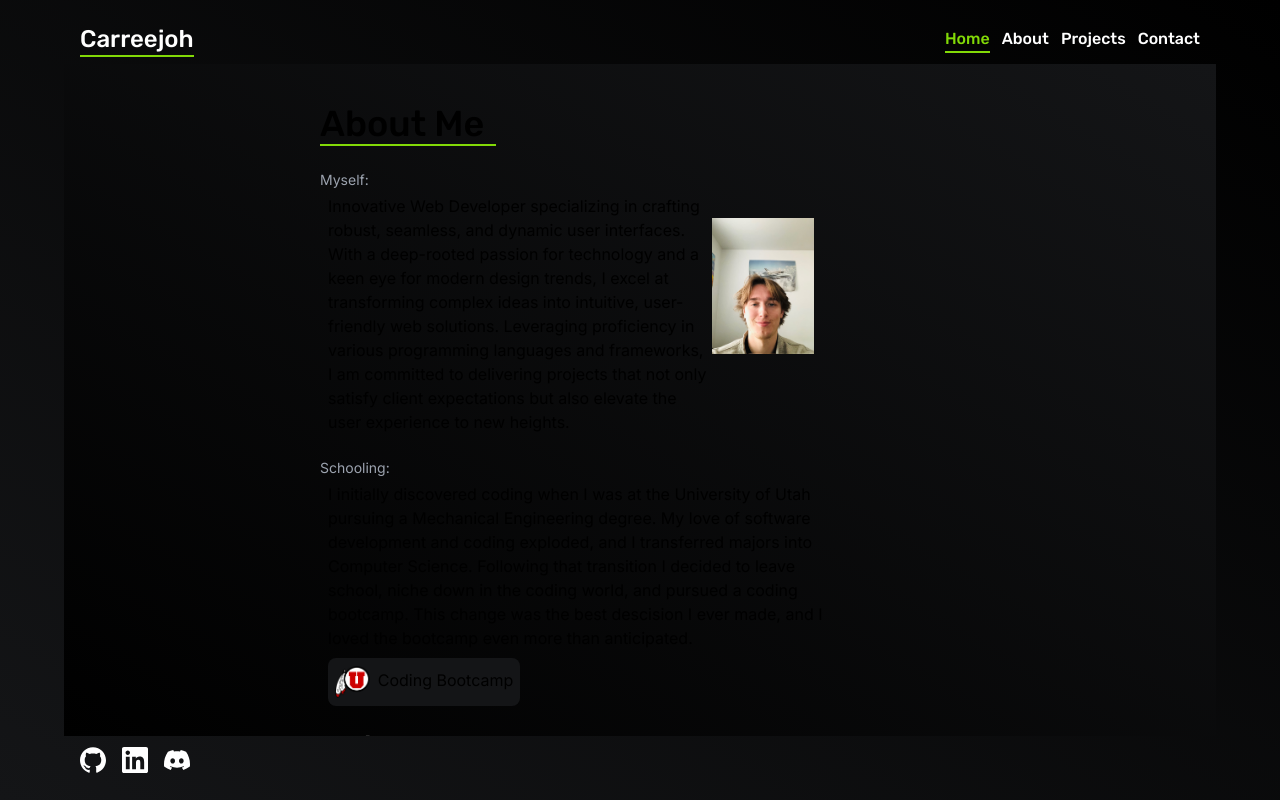
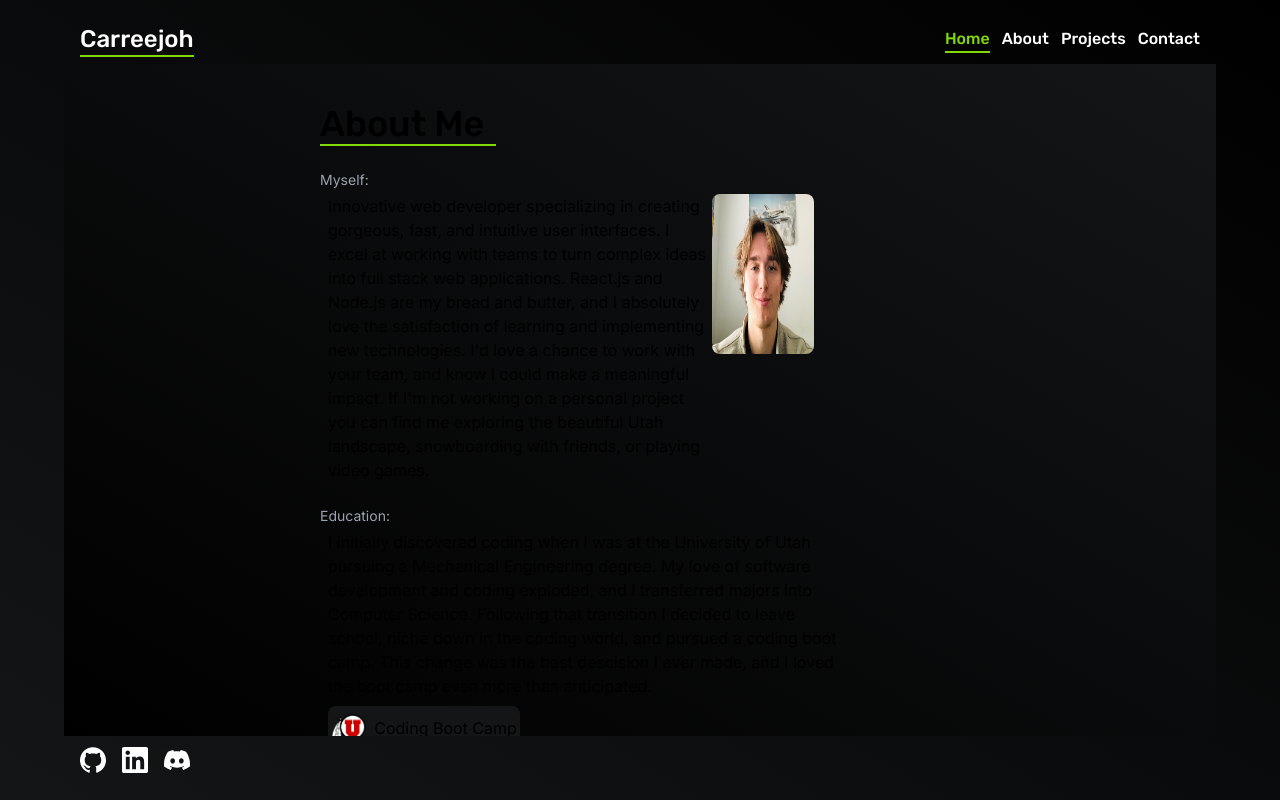
Before and after one commit to carreejoh/Final-Port, a Next.js app in the folder realworldport/: page /about in a window 1280 px wide. Built offline with nearby package versions, Linux system fonts and the light colour scheme.

Commit message:
First launch ready

```diff
--- a/realworldport/app/about/page.jsx
+++ b/realworldport/app/about/page.jsx
@@ -11,44 +11,60 @@ function About() {
         </div> */}
         <div className="w-full pl-60 pr-60">
           {/* <h1 className="text-2xl">About Me:</h1> */}
-          <h1 className="mt-6 text-4xl font-rubik border-b-2 border-neonGreen w-44">About Me</h1>
+          <h1 className="mt-6 text-4xl font-rubik border-b-2 border-neonGreen w-44">
+            About Me
+          </h1>
           <p className="text-sm mt-6 text-gray-400">Myself:</p>
           <div className="w-[80%] flex mt-1 ml-2">
             <p className="w-[75%]">
-              Innovative Web Developer specializing in crafting robust,
+              {/* Innovative Web Developer specializing in crafting robust,
               seamless, and dynamic user interfaces. With a deep-rooted passion
               for technology and a keen eye for modern design trends, I excel at
               transforming complex ideas into intuitive, user-friendly web
               solutions. Leveraging proficiency in various programming languages
               and frameworks, I am committed to delivering projects that not
               only satisfy client expectations but also elevate the user
-              experience to new heights.
+              experience to new heights. */}
+              {/* Innovative web developer specializing in creating gorgeous user interfaces, fast Node.js servers, and well-rounded projects. I have a passion for learning new  */}
+              Innovative web developer specializing in creating gorgeous, fast,
+              and intuitive user interfaces. I excel at working with teams to
+              turn complex ideas into full stack web applications. React.js and
+              Node.js are my bread and butter, and I absolutely love the
+              satisfaction of learning and implementing new technologies. I'd
+              love a chance to work with your team, and know I could make a
+              meaningful impact. If I'm not working on a personal project you
+              can find me exploring the beautiful Utah landscape, snowboarding
+              with friends, or playing video games.
             </p>
             <div className="h-40 w-[20%] overflow-hidden relative">
-              <img src="/images/profilepic.jpg" className="absolute bottom-0" />
+              <img src="/images/profilepic.jpg" className="absolute bottom-0 rounded-lg h-full" />
             </div>
           </div>
-          <p className="text-sm mt-6 text-gray-400">Schooling:</p>
+          <p className="text-sm mt-6 text-gray-400">Education:</p>
           <div className="w-[80%] mt-1 ml-2">
             <p className="">
               I initially discovered coding when I was at the University of Utah
               pursuing a Mechanical Engineering degree. My love of software
               development and coding exploded, and I transferred majors into
               Computer Science. Following that transition I decided to leave
-              school, niche down in the coding world, and pursued a coding
-              bootcamp. This change was the best descision I ever made, and I
-              loved the bootcamp even more than anticipated.
+              school, niche down in the coding world, and pursued a coding boot
+              camp. This change was the best descision I ever made, and I loved
+              the boot camp even more than anticipated.
             </p>
             <Link href="https://bootcamps.continue.utah.edu/coding/">
               <button className="flex justify-center align-middle items-center bg-baseGray w-48 h-12 mt-2 rounded-lg hover:scale-95 duration-100">
                 <img src="/images/utahUtes.png" className="h-8"></img>
-                <a className="h-7 ml-2">Coding Bootcamp</a>
+                <a className="h-7 ml-2">Coding Boot Camp</a>
               </button>
             </Link>
           </div>
-          <p className="text-4xl mt-6 text-white font-rubik border-b-2 border-neonGreen w-[8%]">Skills</p>
+          <p className="text-4xl mt-6 text-white font-rubik border-b-2 border-neonGreen w-[8%]">
+            Skills
+          </p>
           <div className="p-2 mt-2 bg-baseGray w-[60%] rounded-lg">
-            <p className="text-xl text-white italic font-mono">Tools & Practices:</p>
+            <p className="text-xl text-white italic font-mono">
+              Tools & Practices:
+            </p>
             <h1 className="text-md ml-2 mt-1 text-white">
               I have a thorough understanding of
               <span className="text-blue-500"> agile development</span> and
@@ -69,7 +85,6 @@ function About() {
             </h1>
           </div>
           <div className="p-2 mt-2 bg-baseGray w-[60%] rounded-lg">
-
             <p className="text-xl text-white italic font-mono">Front-End:</p>
             <p className="text-sm mt-2 ml-2 text-gray-400">My best work:</p>
             <Link href="/projects/crusaders">
@@ -132,7 +147,6 @@ function About() {
             </div>
           </div>
           <div className="p-2 mt-2 bg-baseGray w-[60%] rounded-lg">
-
             <p className="text-xl text-white italic font-mono">Back-End:</p>
             <p className="text-sm mt-2 ml-2 text-gray-400">My best work:</p>
             <Link href="/projects/techblog">
--- a/realworldport/app/components/header.jsx
+++ b/realworldport/app/components/header.jsx
@@ -3,19 +3,20 @@ import Link from "next/link";
 import { useState, useEffect } from "react";
 
 function Header() {
-  // useEffect(() => {
-  //   setActive('home')
-  // }, [])
 
   const [active, setActive] = useState("home");
 
   return (
     <div className="fixed z-50 h-16 w-[100vw] top-0 right-0 left-0 bg-transparent">
       <div className="w-full h-full flex justify-between pt-4 pl-20 pr-20 items-center">
-        <a className="text-white  border-b-2 border-neonGreen font-rubik text-2xl hover:text-neonGreen cursor-pointer">
-          {/* <Link href="/">&lt;Carreejoh/&gt;</Link> */}
-          <Link href="/">Carreejoh</Link>
-        </a>
+        <Link href="/">
+          <h1
+            onClick={() => setActive("home")}
+            className="text-white  border-b-2 border-neonGreen font-rubik text-2xl hover:text-neonGreen cursor-pointer"
+          >
+            Carreejoh
+          </h1>
+        </Link>
         <div className="flex">
           <Link href="/">
             <h1
@@ -25,7 +26,9 @@ function Header() {
                   ? "border-neonGreen text-neonGreen"
                   : "border-transparent text-white"
               }`}
-            >Home</h1>
+            >
+              Home
+            </h1>
           </Link>
 
           <Link href="/about">
@@ -36,7 +39,9 @@ function Header() {
                   ? "border-neonGreen text-neonGreen"
                   : "border-transparent text-white"
               }`}
-            >About</h1>
+            >
+              About
+            </h1>
           </Link>
 
           <Link href="/projects">
--- a/realworldport/app/contact/page.jsx
+++ b/realworldport/app/contact/page.jsx
@@ -88,10 +88,10 @@ function Contact() {
               <input
                 type="text"
                 className="w-full text-black rounded-md p-1"
-                placeholder="your email"
+                placeholder="email summary"
               ></input>
               <h1 className="text-md text-white mt-2">Body</h1>
-              <textarea className="w-full rounded-md text-black p-1 h-40 max-h-64 min-h-20" maxLength="500" placeholder="email content">
+              <textarea className="w-full rounded-md text-black p-1 h-40 max-h-64 min-h-20" maxLength="500" placeholder="email content, 500 max chars">
 
               </textarea>
               <button type="submit" className="p-2 bg-mainBlue rounded-md mt-2 hover:scale-95">
```
Also changed, not shown: realworldport/app/projectInfo.json (+7 -7 lines), realworldport/public/images/profilepic.jpg. Lines whose indentation alone changed are shown as unchanged.
